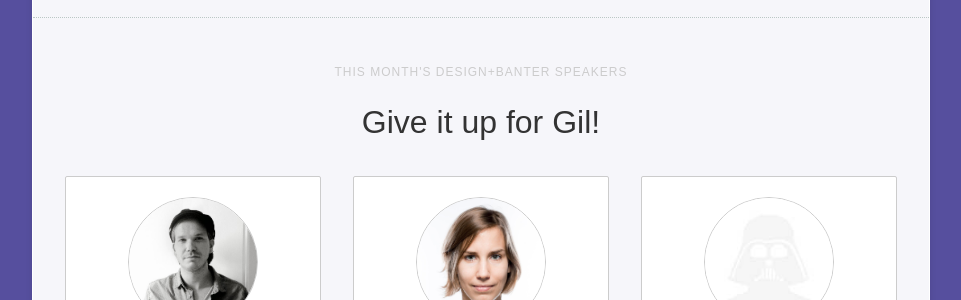
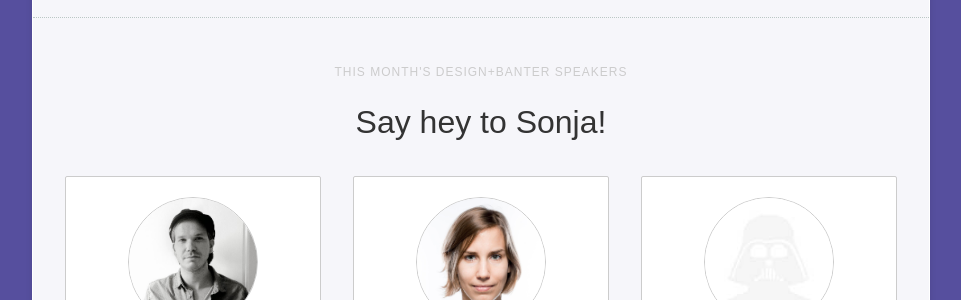
Before and after one commit to design-and-banter/db-dotcom, a Jekyll site: the page built from index.html, in a window 1280 px wide and 900 px high, scrolled down 941 px. Shown: the part 156-456 px from the top of the window, without its empty margins (159-1120 px from the left). Built offline with Jekyll 4.4.1, drawn with Linux system fonts in a browser that asks for light colours; nearby versions of some CDN libraries; comment, search, counter and statistics services are not loaded.

Commit message:
change speaker title

```diff
--- a/_includes/event.html
+++ b/_includes/event.html
@@ -16,7 +16,7 @@
     <span class="strap">This month's Design+Banter speakers</span>
 
 
-    <h1>Give it up for Gil!</h1>
+    <h1>Say hey to Sonja!</h1>
 
 
     <ul>
```
